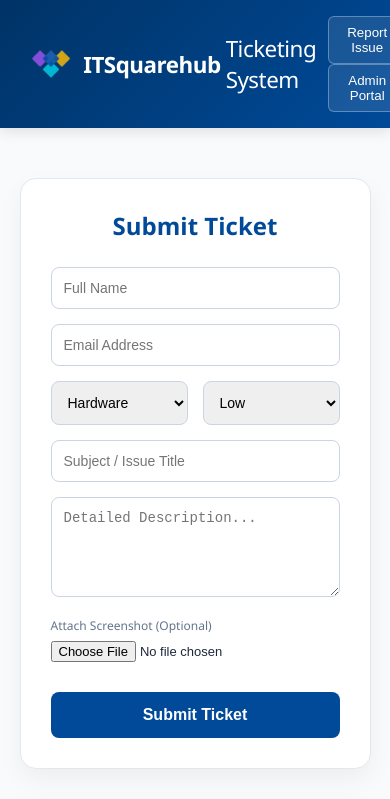
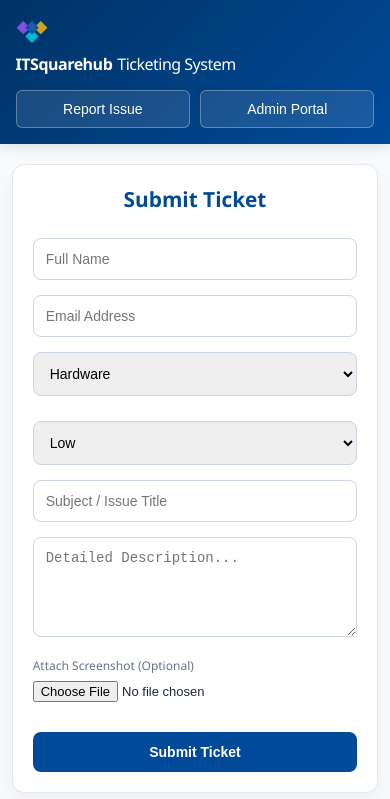
Before and after one commit to Kirifer/ticketing-system, a React (Create React App) app in the folder client/: page / in a window 390 px wide. Shown: the top 799 px of the page. Built offline with nearby package versions, Linux system fonts and the light colour scheme.

Commit message:
Make the client responsive

```diff
--- a/client/src/Client.css
+++ b/client/src/Client.css
@@ -5,6 +5,19 @@
   --bg: #f8fafc;
   --text: #1e293b;
   --card-bg: #ffffff;
+}
+
+/* ===================================== */
+/* GLOBAL IMPROVEMENTS */
+/* ===================================== */
+
+* {
+  box-sizing: border-box;
+}
+
+img {
+  max-width: 100%;
+  height: auto;
 }
 
 body {
@@ -162,3 +175,127 @@ body {
   width: 340px;
   box-shadow: 0 20px 40px rgba(0,0,0,0.2);
 }
+
+
+/* ===================================== */
+/* TABLET (1024px and below) */
+/* ===================================== */
+
+@media (max-width: 1024px) {
+
+  .nav-bar {
+    padding: 1rem 5%;
+  }
+
+  .main-container {
+    padding: 40px 4%;
+    gap: 20px;
+  }
+
+  .card {
+    max-width: 100%;
+  }
+
+}
+
+/* ===================================== */
+/* MOBILE (768px and below) */
+/* ===================================== */
+
+@media (max-width: 768px) {
+
+  /* Navigation */
+  .nav-bar {
+    flex-direction: column;
+    align-items: flex-start;
+    gap: 15px;
+    padding: 1rem 4%;
+  }
+
+  .logo {
+    font-size: 1.2rem;
+  }
+
+  .nav-bar > div:last-child {
+    width: 100%;
+    display: flex;
+    gap: 10px;
+  }
+
+  .nav-btn {
+    flex: 1;
+    margin-left: 0;
+    padding: 10px;
+    font-size: 14px;
+  }
+
+  /* Form Row Stack */
+  .form-row {
+    flex-direction: column;
+    gap: 10px;
+  }
+
+  /* Cards */
+  .main-container {
+    flex-direction: column;
+    padding: 30px 4%;
+  }
+
+  .card {
+    padding: 20px;
+  }
+
+  .card-title {
+    font-size: 1.3rem;
+  }
+
+  .input-field {
+    font-size: 14px;
+  }
+
+  .submit-btn {
+    font-size: 14px;
+    padding: 12px;
+  }
+
+  /* Modal */
+  .modal-content {
+    width: 90%;
+    padding: 25px;
+  }
+
+}
+
+/* ===================================== */
+/* SMALL MOBILE (480px and below) */
+/* ===================================== */
+
+@media (max-width: 480px) {
+
+  .logo-container {
+    flex-direction: column;
+    align-items: flex-start;
+    gap: 5px;
+  }
+
+  .nav-logo {
+    height: 32px;
+  }
+
+  .logo {
+    font-size: 1rem;
+  }
+
+  .main-container {
+    padding: 20px 3%;
+  }
+
+  .card {
+    border-radius: 12px;
+  }
+
+  .track-info-box {
+    font-size: 0.85rem;
+  }
+
+}
```
